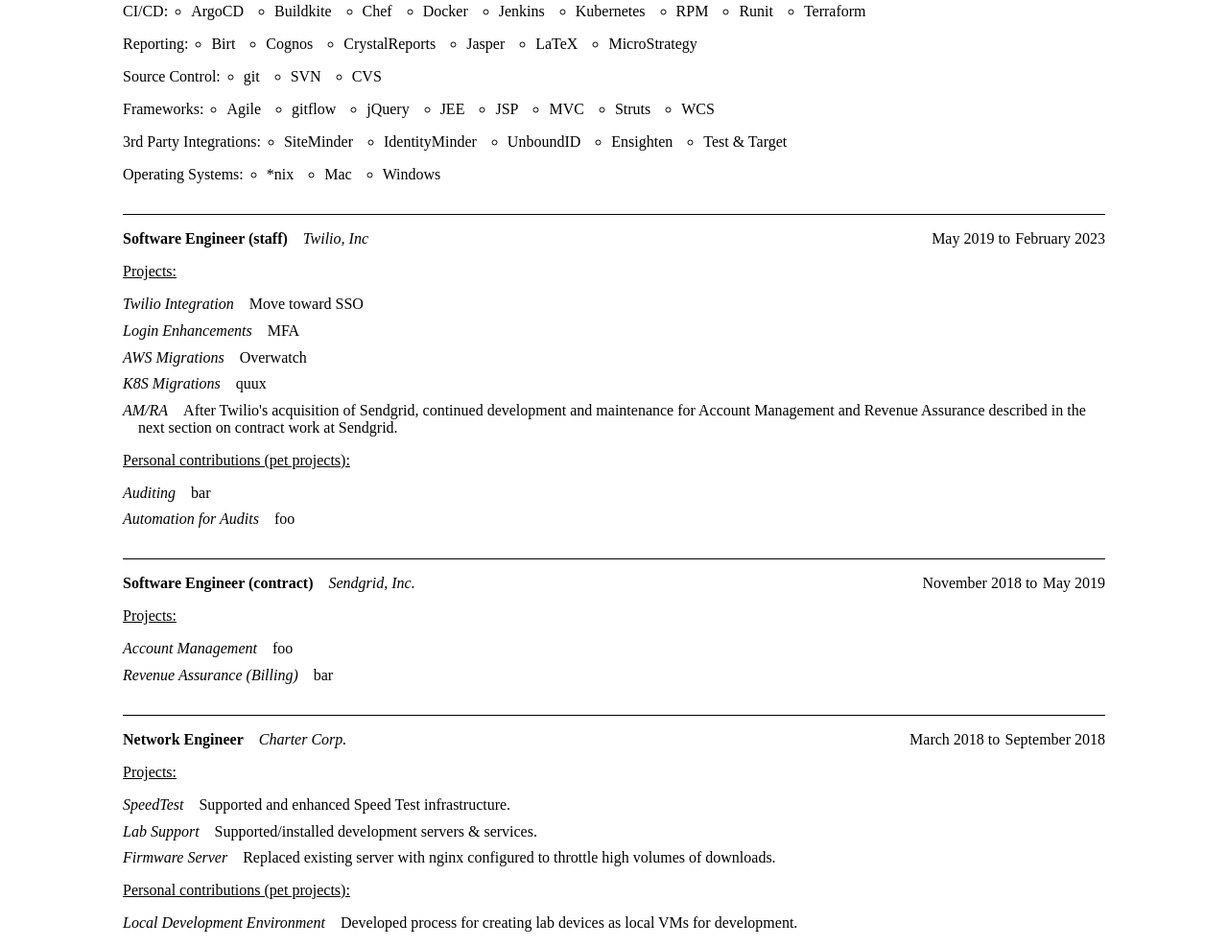
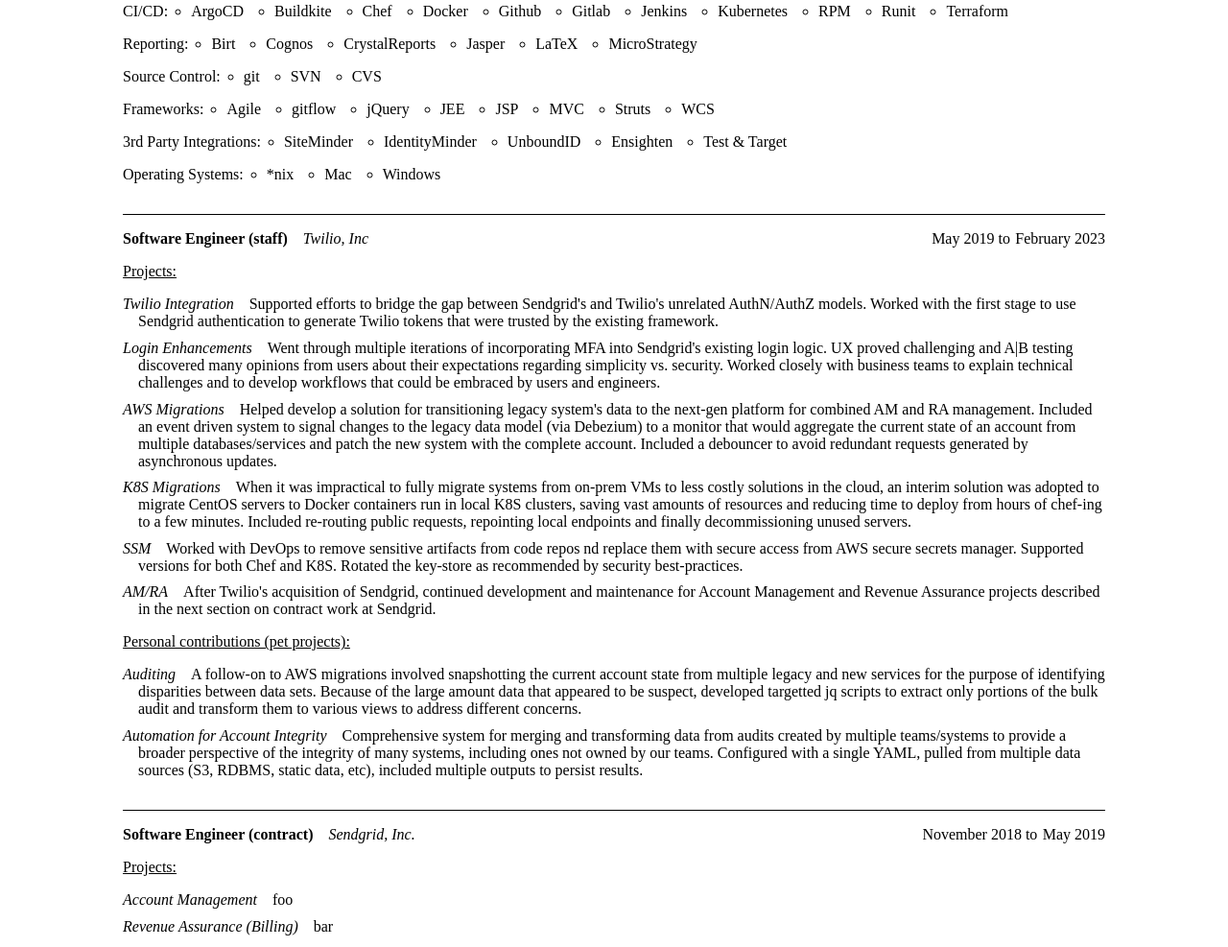
Before and after one commit to jsmit257/cv, a plain HTML site: page index.html in a window 1280 px wide. Shown: the part 453-1440 px from the top of the page at 96% size. Drawn offline with Linux system fonts and the light colour scheme.

Commit message:
mostly content

```diff
--- a/index.html
+++ b/index.html
@@ -1,6 +1,7 @@
 <html>
 
 <head>
+  <title>Darrell Smith CV</title>
   <style>
     body {
       margin-left: auto;
@@ -108,7 +109,6 @@
       margin-inline-start: 1em;
     }
   </style>
-
 </head>
 
 <body>
@@ -179,7 +179,7 @@
       </ul>
     </div>
     <div>
-      Queue Services/Notifications:
+      Queue&nbsp;Services/Notifications:
       <ul>
         <li>Kafka</li>
         <li>MQ</li>
@@ -194,6 +194,8 @@
         <li>Buildkite</li>
         <li>Chef</li>
         <li>Docker</li>
+        <li>Github</li>
+        <li>Gitlab</li>
         <li>Jenkins</li>
         <li>Kubernetes</li>
         <li>RPM</li>
@@ -273,26 +275,65 @@
       <div class="detail projects">
         <dl>
           <dt>Twilio Integration</dt>
-          <dd>Move toward SSO</dd>
+          <dd>
+            Supported efforts to bridge the gap between Sendgrid's and Twilio's unrelated AuthN/AuthZ
+            models. Worked with the first stage to use Sendgrid authentication to generate Twilio tokens
+            that were trusted by the existing framework.
+          </dd>
           <dt>Login Enhancements</dt>
-          <dd>MFA</dd>
+          <dd>
+            Went through multiple iterations of incorporating MFA into Sendgrid's existing login logic.
+            UX proved challenging and A|B testing discovered many opinions from users about their expectations
+            regarding simplicity vs. security. Worked closely with business teams to explain technical
+            challenges and to develop workflows that could be embraced by users and engineers.
+          </dd>
           <dt>AWS Migrations</dt>
-          <dd>Overwatch</dd>
+          <dd>
+            Helped develop a solution for transitioning legacy system's data to the next-gen platform
+            for combined AM and RA management. Included an event driven system to signal changes to the
+            legacy data model (via Debezium) to a monitor that would aggregate the current state of an
+            account from multiple databases/services and patch the new system with the complete account.
+            Included a debouncer to avoid redundant requests generated by asynchronous updates.
+          </dd>
           <dt>K8S Migrations</dt>
-          <dd>quux</dd>
+          <dd>
+            When it was impractical to fully migrate systems from on-prem VMs to less costly solutions
+            in the cloud, an interim solution was adopted to migrate CentOS servers to Docker containers
+            run in local K8S clusters, saving vast amounts of resources and reducing time to deploy from
+            hours of chef-ing to a few minutes. Included re-routing public requests, repointing local
+            endpoints and finally decommissioning unused servers.
+          </dd>
+          <dt>SSM</dt>
+          <dd>
+            Worked with DevOps to remove sensitive artifacts from code repos nd replace them with secure
+            access from AWS secure secrets manager. Supported versions for both Chef and K8S. Rotated the
+            key-store as recommended by security best-practices.
+          </dd>
           <dt>AM/RA</dt>
           <dd>
             After Twilio's acquisition of Sendgrid, continued development and maintenance for Account
-            Management and Revenue Assurance described in the next section on contract work at Sendgrid.
+            Management and Revenue Assurance projects described in the next section on contract work
+            at Sendgrid.
           </dd>
         </dl>
       </div>
       <div class="detail pets">
         <dl>
           <dt>Auditing</dt>
-          <dd>bar</dd>
-          <dt>Automation for Audits</dt>
-          <dd>foo</dd>
+          <dd>
+            A follow-on to AWS migrations involved snapshotting the current account state from multiple
+            legacy and new services for the purpose of identifying disparities between data sets. Because
+            of the large amount data that appeared to be suspect, developed targetted jq scripts to extract
+            only portions of the bulk audit and transform them to various views to address different
+            concerns.
+          </dd>
+          <dt>Automation for Account Integrity</dt>
+          <dd>
+            Comprehensive system for merging and transforming data from audits created by multiple teams/systems
+            to provide a broader perspective of the integrity of many systems, including ones not owned by our
+            teams. Configured with a single YAML, pulled from multiple data sources (S3, RDBMS, static data, etc),
+            included multiple outputs to persist results.
+          </dd>
         </dl>
       </div>
     </div>
@@ -648,16 +689,28 @@
     </div>
   </div>
   <div class="education section">
-    Education Metro State College Denver 2003-2005 Computer Science: continuing Education on Bachelors of
-    Science with a focus on programming.
+    Education Metro State College Denver 2003-2005 Computer Science: continuing Education on
+    Bachelors of Science with a focus on programming.
   </div>
   <div class="other section">
     Extra-curricular Experiments
-    Modular/diskless entertainment center suite of applications and standards
-    Preliminary work on network UI library in Web 2.0 using concepts from Glade, Java RMI, and Ajax
-    Hardware/software POC for appliance communications over high voltage lines
-    Virtualization
-    RaspberryPI 3
+    <ul>
+      <li>
+        Modular/diskless entertainment center suite of applications and standards
+      </li>
+      <li>
+        Preliminary work on network UI library in Web 2.0 using concepts from Glade, Java RMI, and Ajax
+      </li>
+      <li>
+        Hardware/software POC for appliance communications over high voltage lines
+      </li>
+      <li>
+        Virtualization
+      </li>
+      <li>
+        RaspberryPI 3
+      </li>
+    </ul>
   </div>
 </body>
 
```
